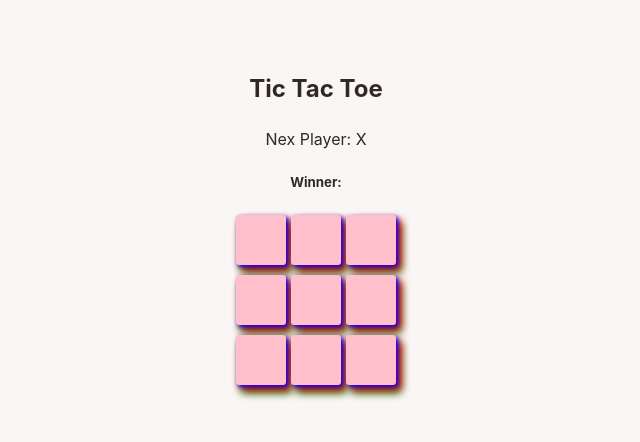
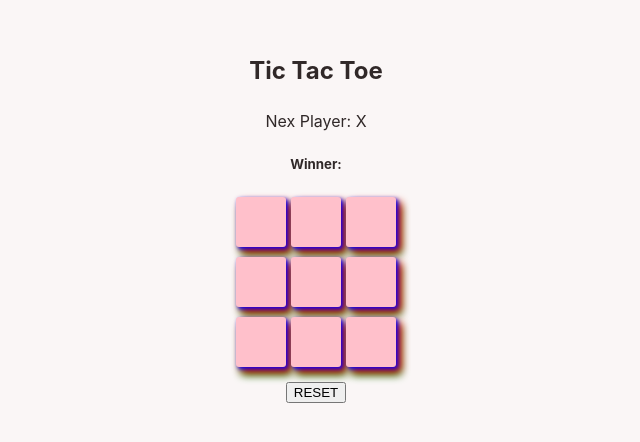
Before and after one commit to acunmedyaakademi/ticTacToeWithReact, a React (Vite) app: page / in a window 1280 px wide. Shown: the part 182-624 px from the top of the page, without its empty margins (324-964 px from the left). Built offline with nearby package versions, Linux system fonts and the light colour scheme.

Commit message:
eklemeler yapıldı

```diff
--- a/src/App.jsx
+++ b/src/App.jsx
@@ -13,12 +13,15 @@ function App() {
   const [hasWinner, setHasWinner] = useState(false)
 
 
+
+
   return (
     <userContext.Provider value={{ nextPlayer, hasWinner, setNextPlayer, setHasWinner }}>
 
       <Header />
       <Box />
 
+
     </userContext.Provider>
   )
 }
--- a/src/components/box.jsx
+++ b/src/components/box.jsx
@@ -22,6 +22,13 @@ export const Box = () => {
     const { nextPlayer, hasWinner, setHasWinner, setNextPlayer } = useContext(userContext)
     const [sayi, setSayi] = useState(Array(9).fill(null))
 
+    const resetTile = () => {
+
+        setSayi(Array(9).fill(null))
+        setHasWinner(false)
+        setNextPlayer("X")
+    }
+
     const WINNING_CONDITIONS = [
         [0, 1, 2],
         [3, 4, 5],
@@ -44,11 +51,9 @@ export const Box = () => {
             if (sayi[a] && sayi[a] === sayi[b] && sayi[a] === sayi[c]) {
 
                 setTimeout(() => {
-                    if (confirm("TEBRİKLER KAZANDINIZ, YENİDEN BAŞLAMAK İSTERMİSİNİZ"))
-                        setSayi(Array(9).fill(null))
-                    setHasWinner(false)
-                    setNextPlayer("X")
-
+                    if (confirm("TEBRİKLER KAZANDINIZ, YENİDEN BAŞLAMAK İSTERMİSİNİZ")) {
+                        resetTile()
+                    }
 
                 }, 200)
                 setHasWinner(true)
@@ -83,6 +88,8 @@ export const Box = () => {
                 })}
 
             </div >
+            <button style={{ marginTop: "15px" }} onClick={resetTile}>RESET</button>
+
         </>
     )
 }
--- a/src/components/header.jsx
+++ b/src/components/header.jsx
@@ -6,9 +6,13 @@ export const Header = () => {
     const { nextPlayer, hasWinner } = useContext(userContext)
     return (
         <>
-            <h2>Tic Tac Toe</h2>
-            <span>{`Nex Player: ${nextPlayer}`}</span>
-            <h5>{`Winner: ${hasWinner && nextPlayer === "O" ? "X" : hasWinner ? "O" : ""}`} </h5>
+            <div>
+
+                <h2>Tic Tac Toe</h2>
+                <span>{`Nex Player: ${nextPlayer}`}</span>
+                <h5>{`Winner: ${hasWinner && nextPlayer === "O" ? "X" : hasWinner ? "O" : ""}`} </h5>
+            </div>
+
         </>
     )
 }
```
